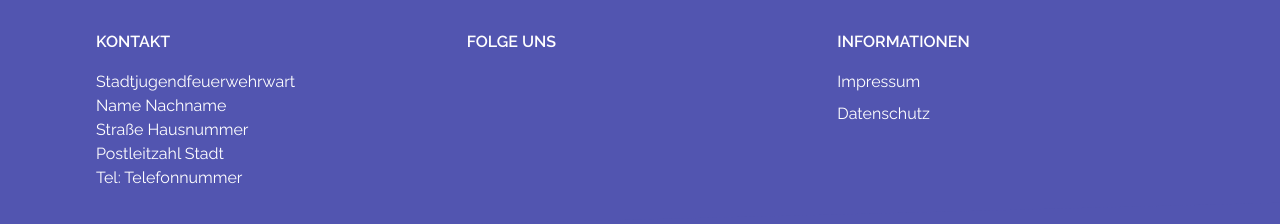
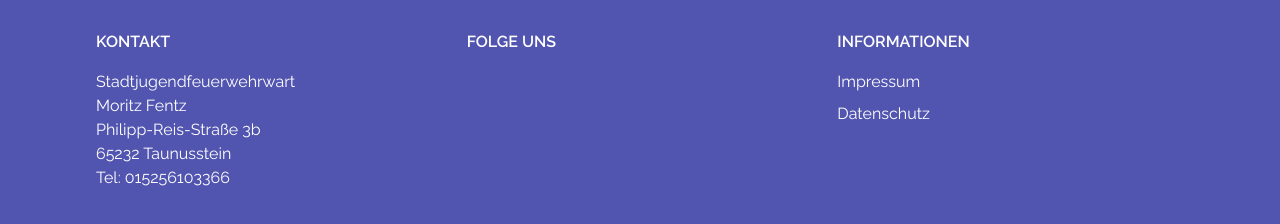
Before and after one commit to jf-taunusstein/jf-taunusstein, a Next.js app: page / in a window 1280 px wide. Shown: the part 4756-4980 px from the top of the page. Built offline with nearby package versions, Linux system fonts and the light colour scheme.

Commit message:
feat: add address to footer

```diff
--- a/src/app/page.tsx
+++ b/src/app/page.tsx
@@ -199,10 +199,10 @@ export default function JugendfeuerwehrIndex() {
             <FooterSectionTitle>Kontakt</FooterSectionTitle>
             <p>
               Stadtjugendfeuerwehrwart <br />
-              Name Nachname <br />
-              Straße Hausnummer <br />
-              Postleitzahl Stadt <br />
-              Tel: Telefonnummer
+              Moritz Fentz <br />
+              Philipp-Reis-Straße 3b <br />
+              65232 Taunusstein <br />
+              Tel: 015256103366
             </p>
           </FooterSection>
 
```
